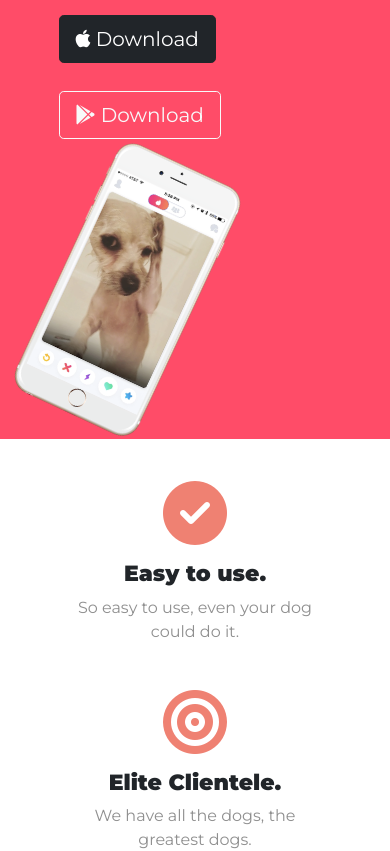
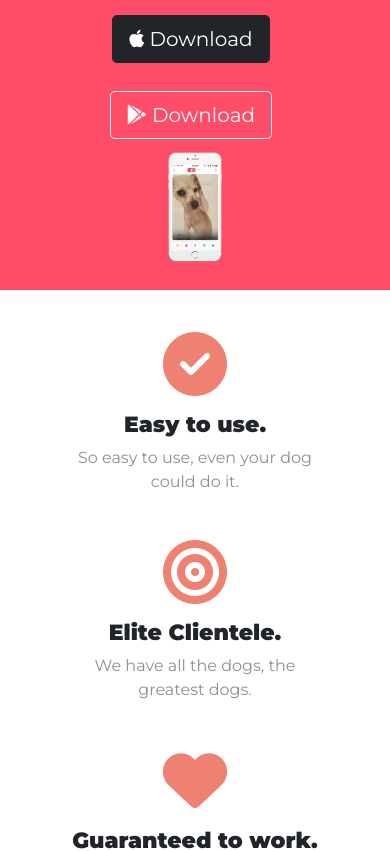
Before and after one commit to P-G8911/TinDog, a plain HTML site: page index.html in a window 390 px wide. Shown: the part 580-1431 px from the top of the page. Drawn offline with nearby package versions, Linux system fonts and the light colour scheme.

Commit message:
working on image

```diff
--- a/css/styles.css
+++ b/css/styles.css
@@ -31,7 +31,8 @@ p{
 }
 
 .container-fluid{
-    padding: 3% 15%;
+    padding: 3% 15% 7%;
+
 }
 
 /* Navigation bar */
@@ -64,13 +65,17 @@ p{
 
 /* Title Image */
 .title-img{
-   width: 50%;
+   width: 20%;
    transform: rotate(25deg);
+   position: absolute;
+   right: 23%;
 }
 
 /* features section */
 #features{
     padding: 7% 15%;
+    background-color: #fff;
+    position: relative;
 }
 
 .feature-box{
@@ -125,3 +130,17 @@ p{
 .pricing-column {
    padding: 3% 2%;
 }
+
+
+
+@media (max-width: 992px){
+
+    #title{
+        text-align: center;
+    }
+
+    .title-img{
+        position: static;
+        transform: rotate(0);
+   }
+}
--- a/index.html
+++ b/index.html
@@ -142,11 +142,6 @@
 
     </div>
 
-
-
-
-
-
   </section>
 
 
@@ -203,7 +198,7 @@
             <p>Unlimited Matches</p>
             <p>Unlimited Messages</p>
             <p>Unlimited App Usage</p>
-            <button type="button" class = "w-100 btn btn-lg btn-primary">Sign Up</button>
+            <button type="button" class = "w-100 btn btn-lg btn-dark">Sign Up</button>
           </div>
         </div>
       </div>
@@ -222,7 +217,7 @@
             <p>Unlimited Matches</p>
             <p>Unlimited Messages</p>
             <p>Unlimited App Usage</p>
-            <button type="button" class = "w-100 btn btn-lg btn-primary">Sign Up</button>
+            <button type="button" class = "w-100 btn btn-lg btn-dark">Sign Up</button>
           </div>
         </div>
       </div>
```
